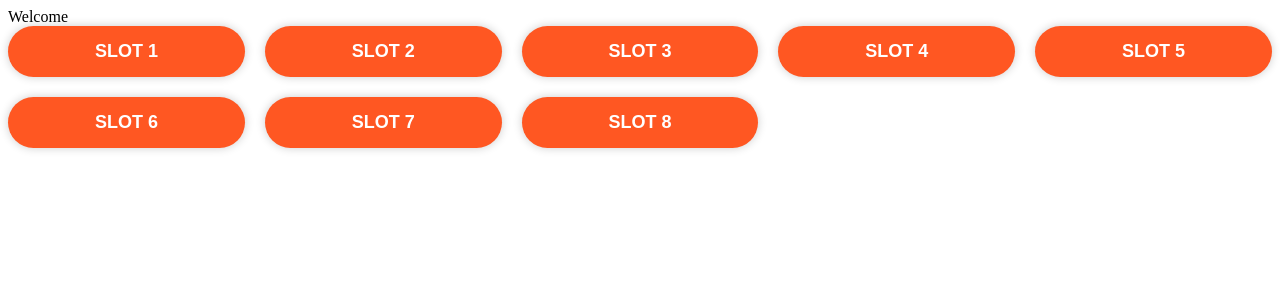
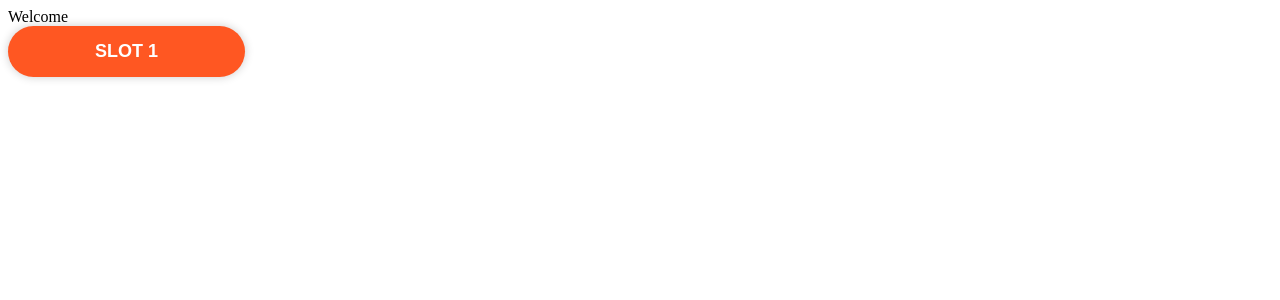
Before and after one commit to SarveshKesharwani01/Reverse-Coding, a React (Create React App) app: page / in a window 1280 px wide. Shown: the top 300 px of the page. Built offline with nearby package versions, Linux system fonts and the light colour scheme.

Commit message:
commented other slots

```diff
--- a/src/Welcome.js
+++ b/src/Welcome.js
@@ -14,7 +14,7 @@ const Welcome = () => {
         >
           Slot 1
         </button>
-      <button
+        {/* <button
         className={styles.fancy_button}
         onClick={() => navigate("/round1/slot27cE2hLmN5v")}
       >
@@ -55,7 +55,7 @@ const Welcome = () => {
         onClick={() => navigate("/round1/slot86qZ8wNtR1k")}
       >
         Slot 8
-      </button>
+      </button> */}
       </div>
     </>
   );
--- a/src/styles/question.module.css
+++ b/src/styles/question.module.css
@@ -40,6 +40,7 @@
   color: #2196f3;
   word-break: break-all;
   white-space: pre-wrap;
+  text-overflow: ellipsis;
 }
 .input_constraint1 {
   color: #2196f3;
```
Lines whose indentation alone changed are shown as unchanged.
